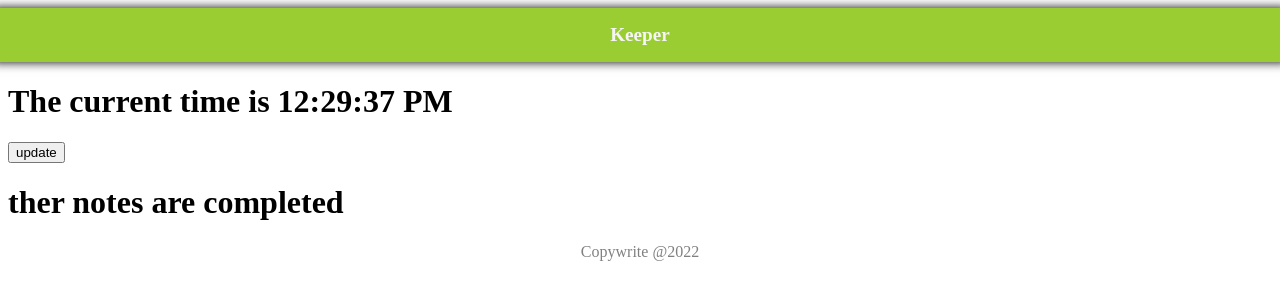
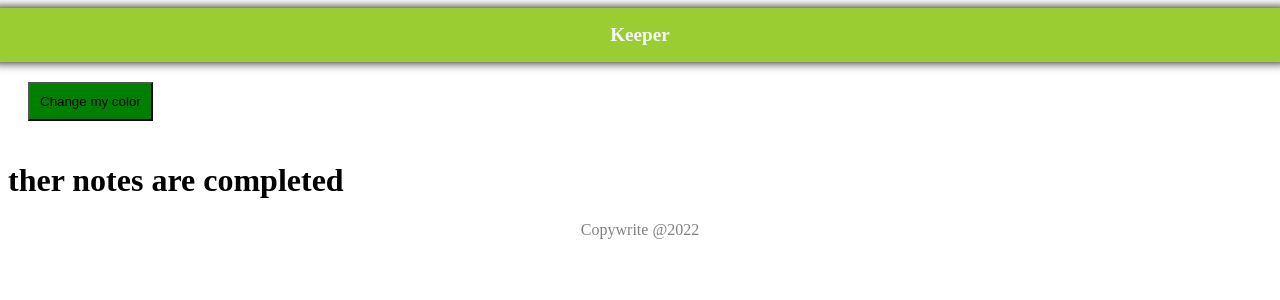
Before and after one commit to Shubham1632/react_practice, a React (Create React App) app: page / in a window 1280 px wide. Shown: the top 300 px of the page. Built offline with nearby package versions, Linux system fonts and the light colour scheme.

Commit message:
implemented event handeling

```diff
--- a/src/app.jsx
+++ b/src/app.jsx
@@ -2,7 +2,7 @@ import React from "react";
 import Header from "./header";
 import Content from "./content";
 import Footer from "./footer";
-import Time from "./time";
+import Hook from "./hooks";
 
 
 
@@ -11,7 +11,7 @@ export default function App(){
         <>
 
             <Header />
-            <Time />
+            <Hook/>
             <Content />
             <Footer />
         </>
--- /dev/null
+++ b/src/hooks.jsx
@@ -0,0 +1,19 @@
+import { useState } from "react";
+
+export default function Hook(){
+
+    const [ismouseover, changecolor] = useState(true);
+    const currstyle = {backgroundColor : ismouseover ? "green" : "blue", padding: "10px", margin : "20px"};
+    function update(){
+        changecolor(true);
+    }
+    function remove(){
+        changecolor(false)
+    }
+
+    return(
+        <>
+            <button style= {currstyle} onMouseOver= {update} onMouseOut= {remove}> Change my color</button>
+        </>
+    );
+}
--- a/src/time.jsx
+++ b/src/time.jsx
@@ -2,6 +2,7 @@ import { useState } from "react";
 
 
 export default function Time(){
+
 
     var [time, settime] = useState( new Date().toLocaleTimeString());
 
```
